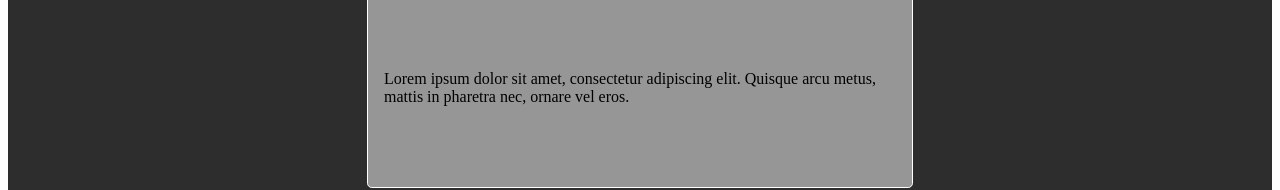
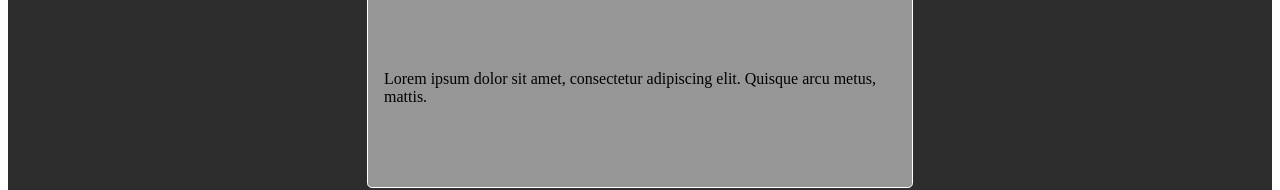
Before and after one commit to longitude/react-diary, a React (Create React App) app: page /modalContent in a window 1280 px wide. Both pictures are taken after a click on the button "open modal". Shown: the part 406-596 px from the top of the page. Built offline with nearby package versions, Linux system fonts and the light colour scheme; the HTML template or start-up script is replaced by a standard one.

Commit message:
update modal text

```diff
--- a/src/components/modalContent.js
+++ b/src/components/modalContent.js
@@ -39,7 +39,7 @@ class Modal extends Component {
         <button onClick={this.props.hideModal}>x</button>
         <div>
           Lorem ipsum dolor sit amet, consectetur adipiscing elit. Quisque arcu
-          metus, mattis in pharetra nec, ornare vel eros.
+          metus, mattis.
         </div>
       </div>
     );
```
